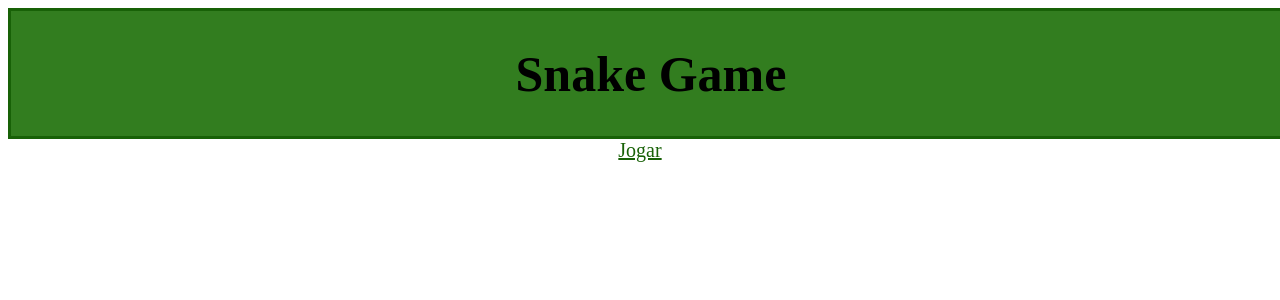
After one commit to EduardoPoc/Snake_game_flask, a Flask app: page /jogar in a window 1280 px wide. The commit adds this page. Shown: the top 300 px of the page. Run offline with Flask 3, Linux system fonts and the light colour scheme.

Commit message:
larguei mao

```diff
--- a/main.py
+++ b/main.py
@@ -2,9 +2,18 @@ from flask import Flask, render_template
 
 app = Flask(__name__)
 
+def quadriculado():
+    return "algo" * 36
+
 @app.route("/")
 def index():
-    return render_template("index.html")
+    return render_template("base.html")
+
+@app.route('/jogar')
+def jogar():
+    tabela = quadriculado()
+    return render_template("index.html", area=tabela)
+
 
 if __name__ == "__main__":
     app.run(debug=True)
--- a/static/style.css
+++ b/static/style.css
@@ -1,3 +1,30 @@
 header {
-
+    display: flex;
+    width: 100vw;
+    border: 3px solid #186107;
+    background-color: #327D1F;
+    justify-content: center;
+    font-size: 25px;
 }
+nav {
+    display: flex;
+    width: 40vw;
+    margin: auto;
+    justify-content: center;
+}
+a:hover {
+    cursor: pointer;
+}
+a {
+    text-align: center;
+    color: #186107;
+    font-size: 20px;
+}
+.area {
+    margin: auto;
+    display: flex;
+    flex-wrap: wrap;
+    background-color: #327D1F;
+    width: 50vw;
+    height: 50vh;
+}
--- /dev/null
+++ b/templates/base.html
@@ -0,0 +1,17 @@
+<!doctype html>
+<html lang="pt-br">
+<head>
+    <meta charset="utf-8">
+    <meta name="viewport" content="width=device-width, initial-scale=1">
+    <title>Jogo da Velha</title>
+    <link rel="stylesheet" href="{{ url_for('static', filename='style.css') }}">
+</head>
+<body>
+    <header>
+        <h1>Snake Game</h1>
+    </header>
+    <nav>
+        <a href="{{ url_for('index') }}">Jogar</a>
+    </nav>
+</body>
+</html>
--- a/templates/index.html
+++ b/templates/index.html
@@ -1,15 +1,16 @@
-<!DOCTYPE html>
-<html lang="pt-br">
-<head>
-    <meta charset="UTF-8">
-    <meta name="viewport" content="width=device-width, initial-scale=1.0">
-    <title>Snake Game</title>
-    <link rel="stylesheet" href="{{ url_for('static', filename='style.css') }}">
-</head>
-<body>
-    <header>
-        <h1>Snake Game</h1>
-    </header>
+{% extends "base.html" %}
 
-</body>
-</html>
+{% block conteudo %}
+<h1>Jogo da Velha</h1>
+
+<div class="area">
+    {% for valor in area %}
+        <a class="celula {{ valor }}">
+            {{ valor }}
+        </a>
+    {% endfor %}
+
+</div>
+
+
+{% endblock %}
```
